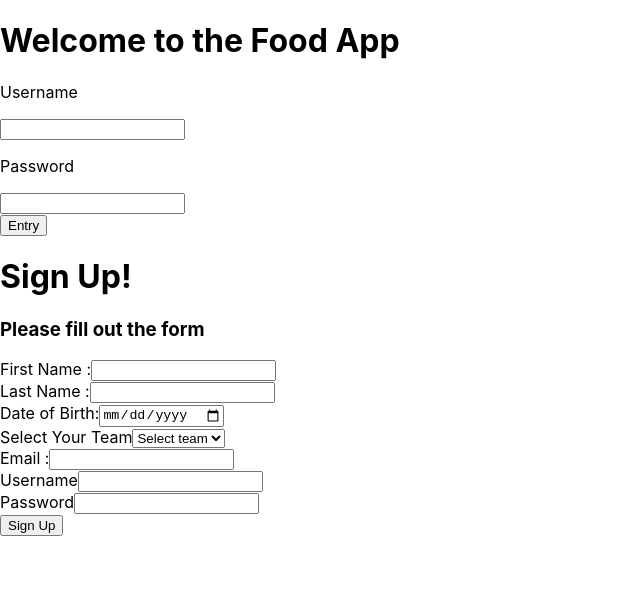
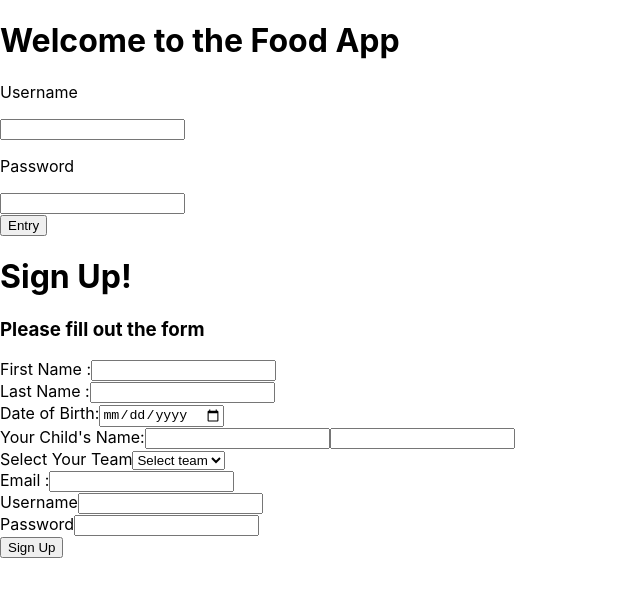
Before and after one commit to NatalieMae/SportsTeamCalendar, a React (Create React App) app: page / in a window 1280 px wide. Shown: the top 596 px of the page, without its empty margins (0-640 px from the left). Built offline with nearby package versions, Linux system fonts and the light colour scheme.

Commit message:
add child first and last name blocks

```diff
--- a/src/components/UserSignUpForm.jsx
+++ b/src/components/UserSignUpForm.jsx
@@ -34,15 +34,20 @@ function UserSignUp(){
                     <form action= "">
                         <div >
                             <label htmlFor="firstName">First Name :</label>
-                            <input id="firstName" name="firstName" onChange={handleData} />
+                            <input id="firstName" name="firstName" onChange={handleData} required/>
                         </div>
                         <div>
                             <label htmlFor="lastName">Last Name :</label>
-                            <input type="text" id = 'lastName' name ="lastName" onChange ={handleData} />
+                            <input type="text" id = 'lastName' name ="lastName" onChange ={handleData} required/>
                         </div>
                         <div>
                             <label htmlFor="DOB">Date of Birth:</label>
-                            <input id="DOB" type= "date" name="dob" onChange ={handleData} />
+                            <input id="DOB" type= "date" name="dob" onChange ={handleData} required/>
+                        </div>
+                        <div>
+                            <label htmlFor="childName">Your Child's Name:</label>
+                            <input type="text" name = 'childFirstName' onChange ={handleData}/>
+                            <input type="text" name = 'childLastName' onChange ={handleData} />
                         </div>
                         <label htmlFor="team"> Select Your Team</label>
                         <select name ='team' id='team' onChange ={handleData}>
```
